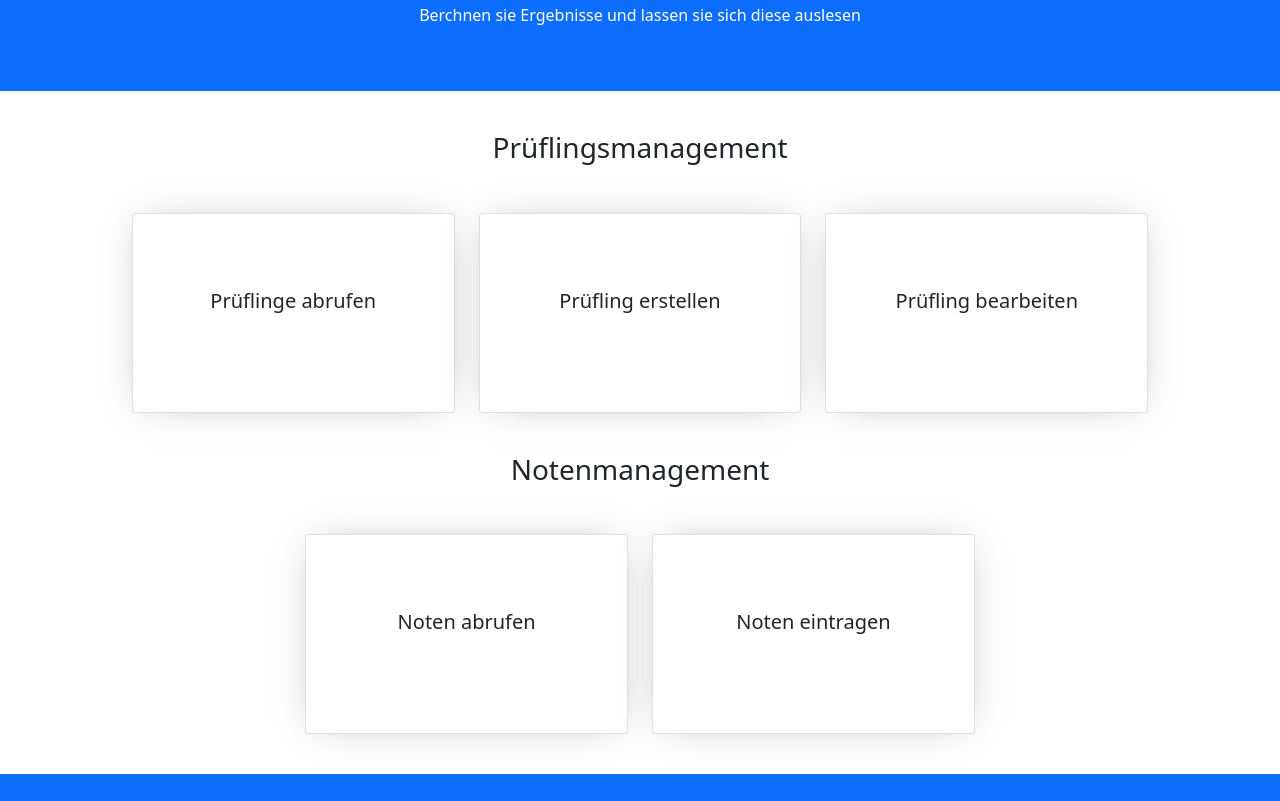
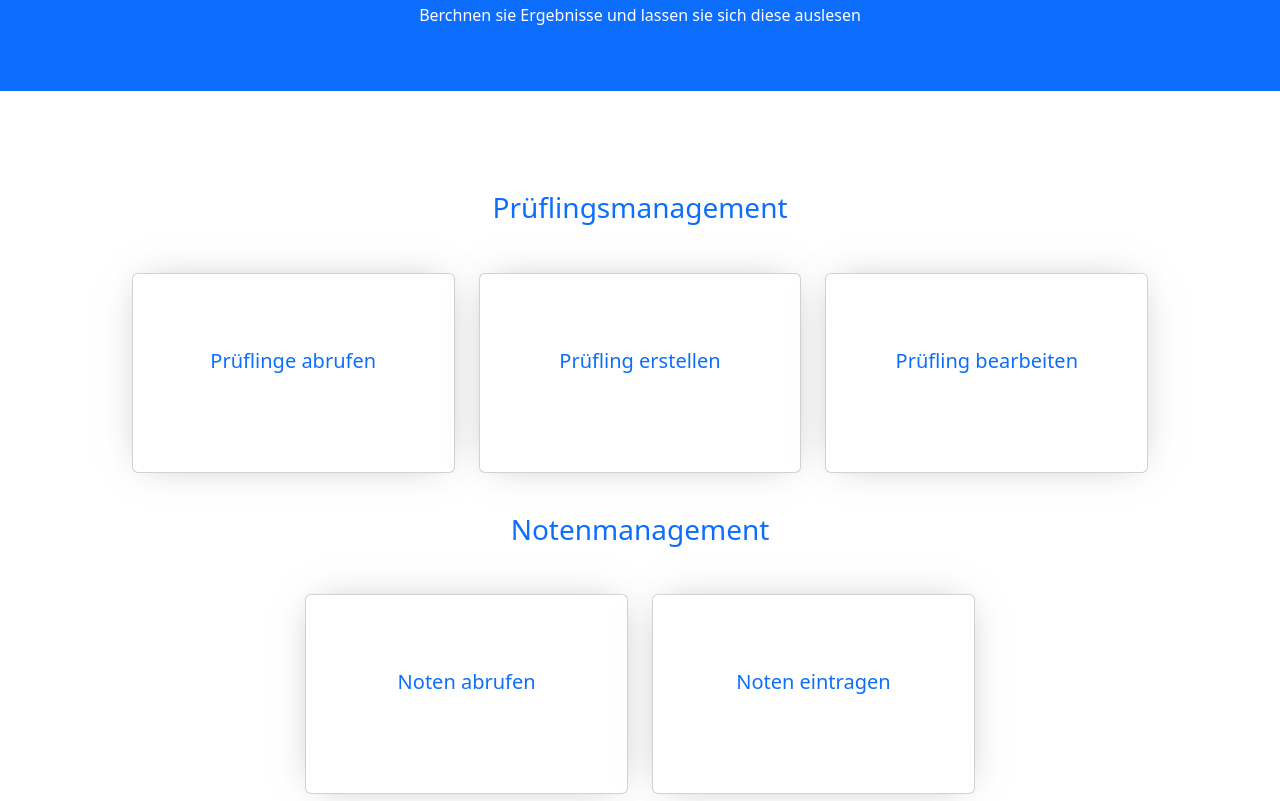
Before and after one commit to lucaspalomodevelop/bewertungstool-forntend, a plain HTML site: page home/index.html in a window 1280 px wide. Shown: the part 151-952 px from the top of the page. Drawn offline with nearby package versions, Linux system fonts and the light colour scheme.

Commit message:
fix styling for local bootstrap

```diff
--- a/home/index.css
+++ b/home/index.css
@@ -24,6 +24,7 @@ a {
     -webkit-box-shadow: 0px 0px 36px -14px rgba(136, 135, 135, 0.75);
     -moz-box-shadow: 0px 0px 36px -14px rgba(136, 135, 135, 0.75);
     box-shadow: 0px 0px 36px -14px rgba(136, 135, 135, 0.75);
+    height: 200px!important;
 }
 
 .card:hover {
@@ -38,10 +39,14 @@ a {
 }
 
 .container-entries {
-    padding: 20px 0;
+    padding: 80px 0;
 }
 
 .caption {
     text-align: center;
     padding: 20px 0;
 }
+
+.hero {
+    padding: 100px 0 !important
+}
--- a/home/index.html
+++ b/home/index.html
@@ -11,11 +11,11 @@
         <meta name="description" content="">
         <meta name="viewport" content="width=device-width, initial-scale=1">
         <link rel="stylesheet" href="index.css">
-        <link href="https://cdn.jsdelivr.net/npm/bootstrap@5.1.1/dist/css/bootstrap.min.css" rel="stylesheet">
-        <script src="https://cdn.jsdelivr.net/npm/bootstrap@5.1.1/dist/js/bootstrap.bundle.min.js"></script>
+        <!--<link href="https://cdn.jsdelivr.net/npm/bootstrap@5.1.1/dist/css/bootstrap.min.css" rel="stylesheet">
+        <script src="https://cdn.jsdelivr.net/npm/bootstrap@5.1.1/dist/js/bootstrap.bundle.min.js"></script> -->
         <!-- TODO Interne Importe Buggen noch -->
-        <!-- <link href="../lib/bootstrap/css/bootstrap.min.css" rel="stylesheet">  -->
-         <!-- <script src="../lib/bootstrap/js/bootstrap.bundle.min.js"></script>  -->
+        <link href="../lib/bootstrap/css/bootstrap.min.css" rel="stylesheet">
+        <script src="../lib/bootstrap/js/bootstrap.bundle.min.js"></script>
 
     </head>
     <body>
@@ -44,7 +44,7 @@
 
         <!-- Hero -->
 
-        <div class="bg-primary text-white p-5 text-center">
+        <div class="hero py-5 bg-primary text-white p-5 text-center">
             <h1>Berechnungstool</h1>
             <p>Berchnen sie Ergebnisse und lassen sie sich diese auslesen</p>
         </div>
@@ -52,34 +52,34 @@
         <!-- Entries -->
 
         <div class="container container-entries">
-            <h3 class="caption">Prüflingsmanagement</h3>
+            <h3 class="caption text-primary">Prüflingsmanagement</h3>
             <div class="container-content">
-                <a class="card link-dark" href="index.css">
+                <a class="card" href="index.css">
                     <div class="card-body">
                         <h5 class="card-title">Prüflinge abrufen</p>
                     </div>
                 </a>
-                <a class="card link-dark" href="index.css">
+                <a class="card" href="index.css">
                     <div class="card-body">
                         <h5 class="card-title">Prüfling erstellen</p>
                     </div>
                 </a>
-                <a class="card link-dark" href="index.css">
+                <a class="card" href="index.css">
                     <div class="card-body">
                         <h5 class="card-title">Prüfling bearbeiten</p>
                     </div>
                 </a>
             </div>
 
-            <h3 class="caption">Notenmanagement</h3>
+            <h3 class="caption text-primary">Notenmanagement</h3>
             <div class="container-content">
 
-                <a class="card link-dark" href="index.css">
+                <a class="card" href="index.css">
                     <div class="card-body">
                         <h5 class="card-title">Noten abrufen</p>
                     </div>
                 </a>
-                <a class="card link-dark" href="index.css">
+                <a class="card" href="index.css">
                     <div class="card-body">
                         <h5 class="card-title">Noten eintragen</p>
                     </div>
```
